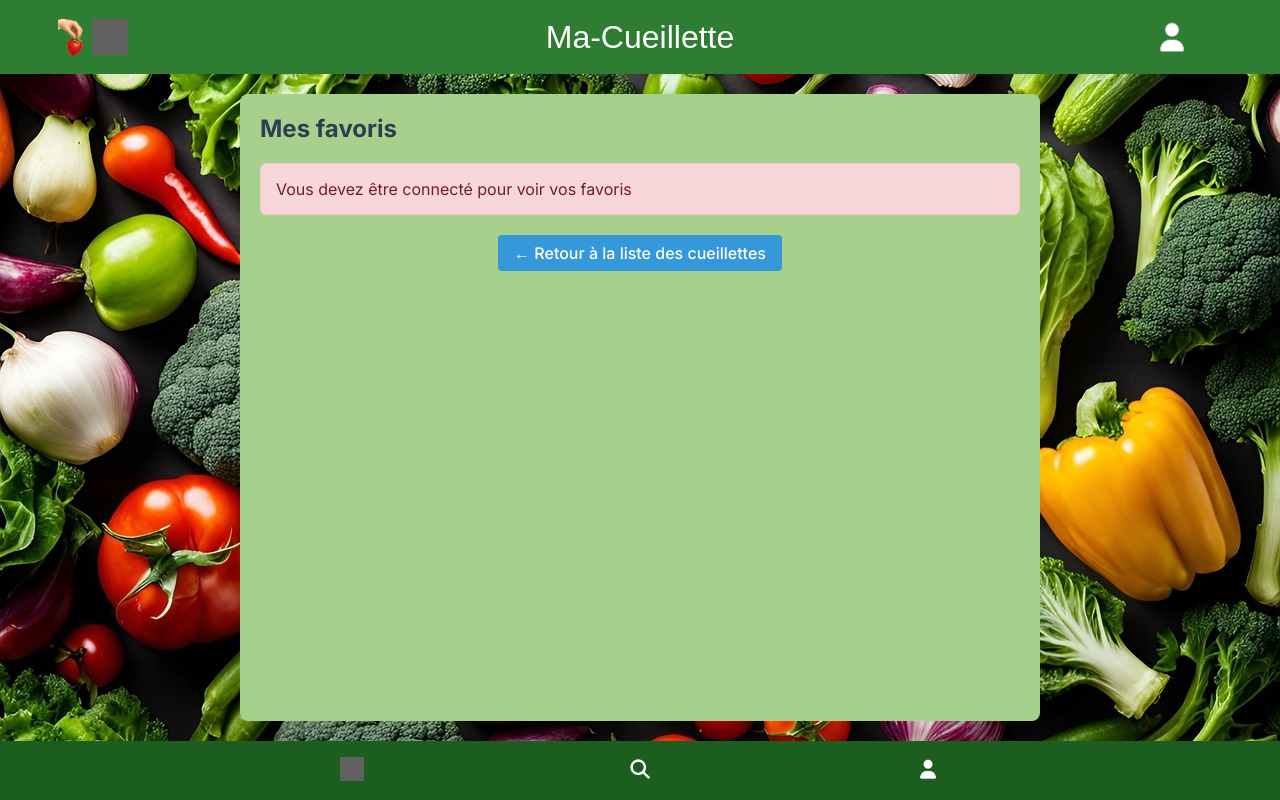
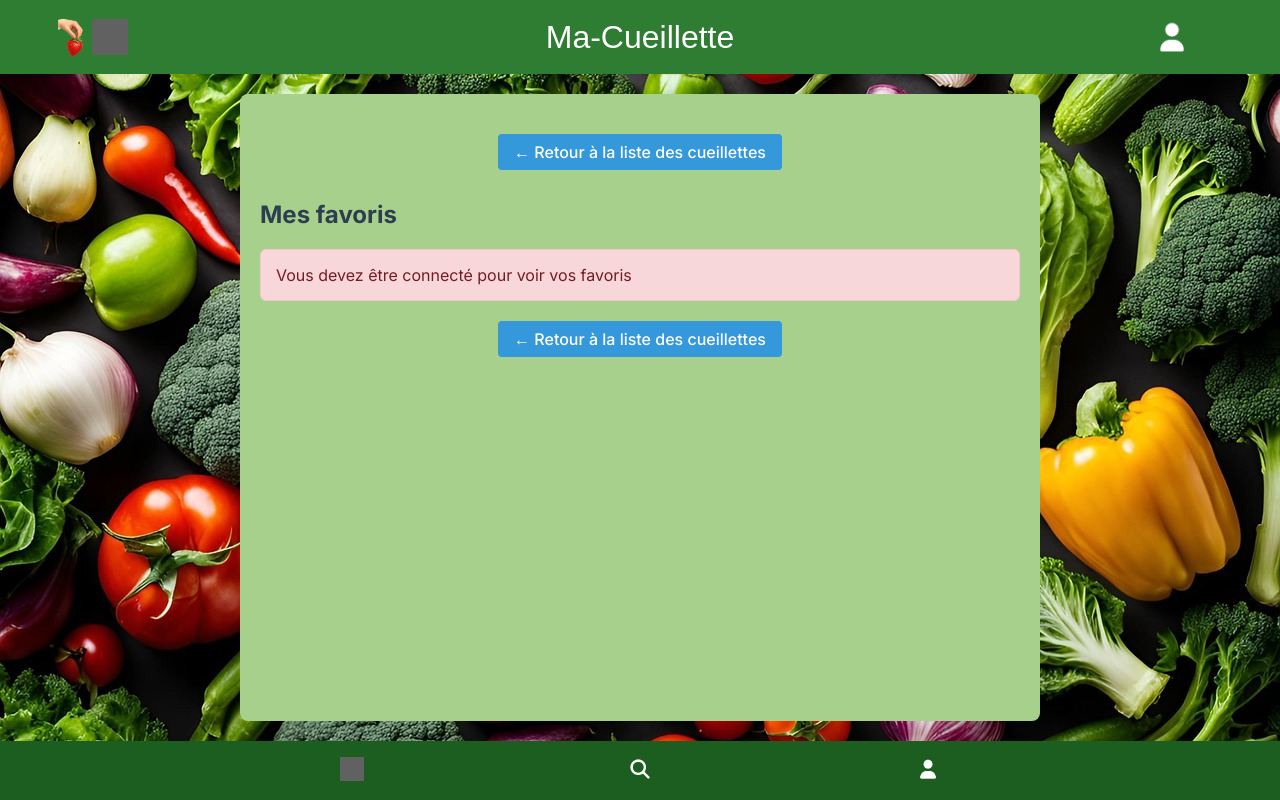
Before and after one commit to gaultierpatrice/ma-cueillette, an Angular app in the folder frontend/: page /favorites in a window 1280 px wide. Built offline with nearby package versions, Linux system fonts and the light colour scheme; grey boxes are pictures that could not be loaded; a web font is replaced by a local one.

Commit message:
fix: added return button on top of favorites page

```diff
--- a/frontend/src/app/pages/favorites/favorites.html
+++ b/frontend/src/app/pages/favorites/favorites.html
@@ -1,5 +1,8 @@
 <section class="hero">
   <div class="container">
+    <div class="navigation">
+      <a routerLink="/pickings" class="link">← Retour à la liste des cueillettes</a>
+    </div>
     <h2>Mes favoris</h2>
 
     @if (loading) {
@@ -15,7 +18,8 @@
         <div class="no-favorites">
           <p>Vous n'avez pas encore de favoris.</p>
           <p>
-          Explorez les cueillettes et ajoutez-les à vos favoris pour les retrouver facilement ici !
+            Explorez les cueillettes et ajoutez-les à vos favoris pour les retrouver facilement ici
+            !
           </p>
           <a routerLink="/pickings" class="btn btn-primary">Découvrir les cueillettes</a>
         </div>
```
Lines whose indentation alone changed are shown as unchanged.
